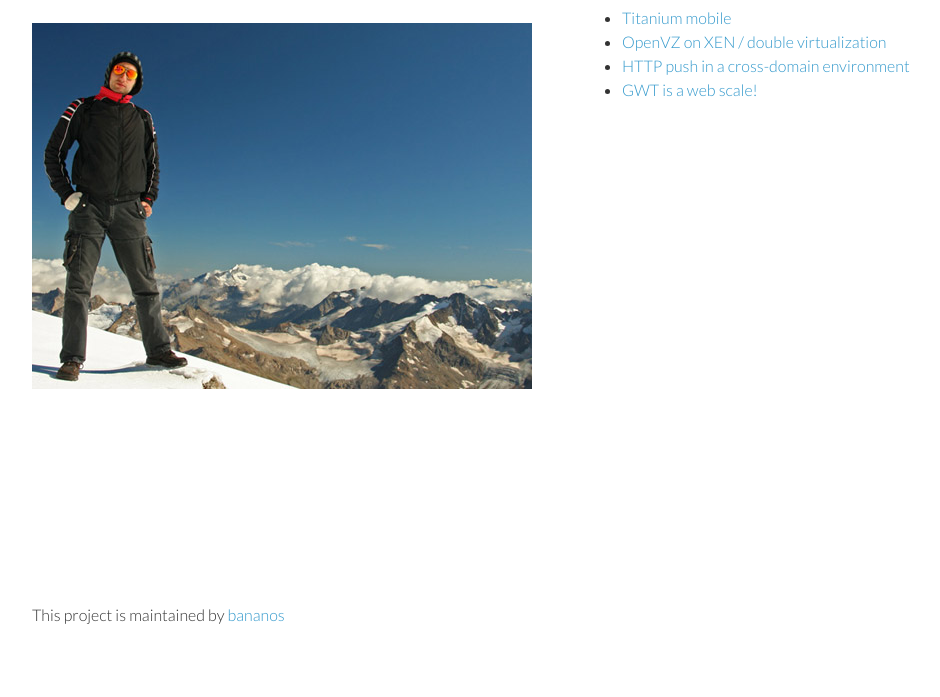
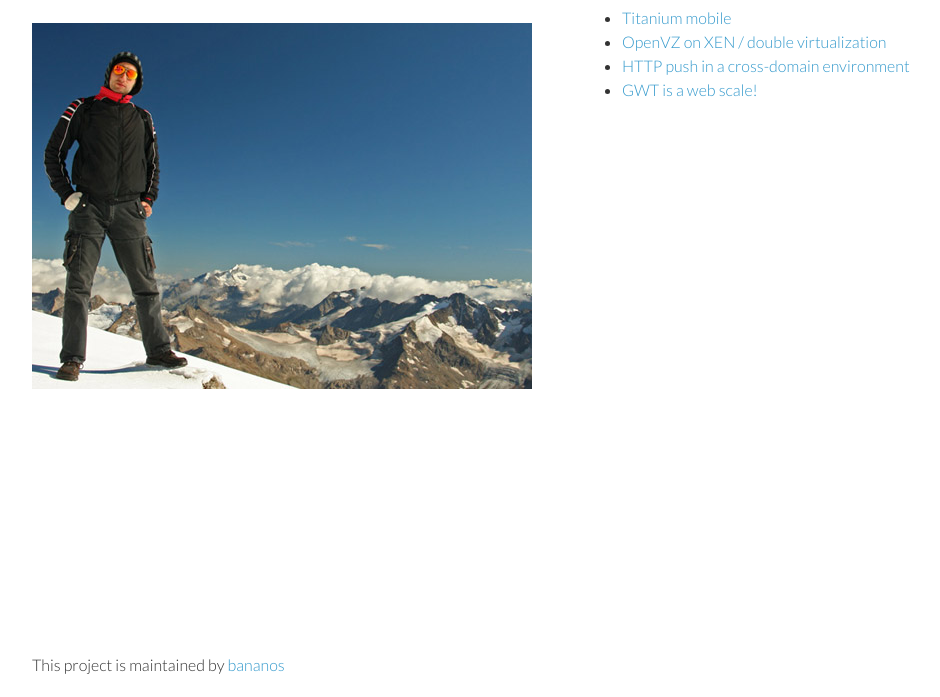
Before and after one commit to bananos/talks, a plain HTML site: page index.html in a window 1280 px wide. Shown: the part 103-800 px from the top of the page, without its empty margins (108-1048 px from the left). Drawn offline with Linux system fonts and the light colour scheme.

Commit message:
Small markup fix for footer

```diff
--- a/stylesheets/styles.css
+++ b/stylesheets/styles.css
@@ -132,7 +132,7 @@ footer {
   width:270px;
   float:left;
   position:fixed;
-  bottom:50px;
+  bottom:0px;
 }
 
 @media print, screen and (max-width: 960px) {
```
